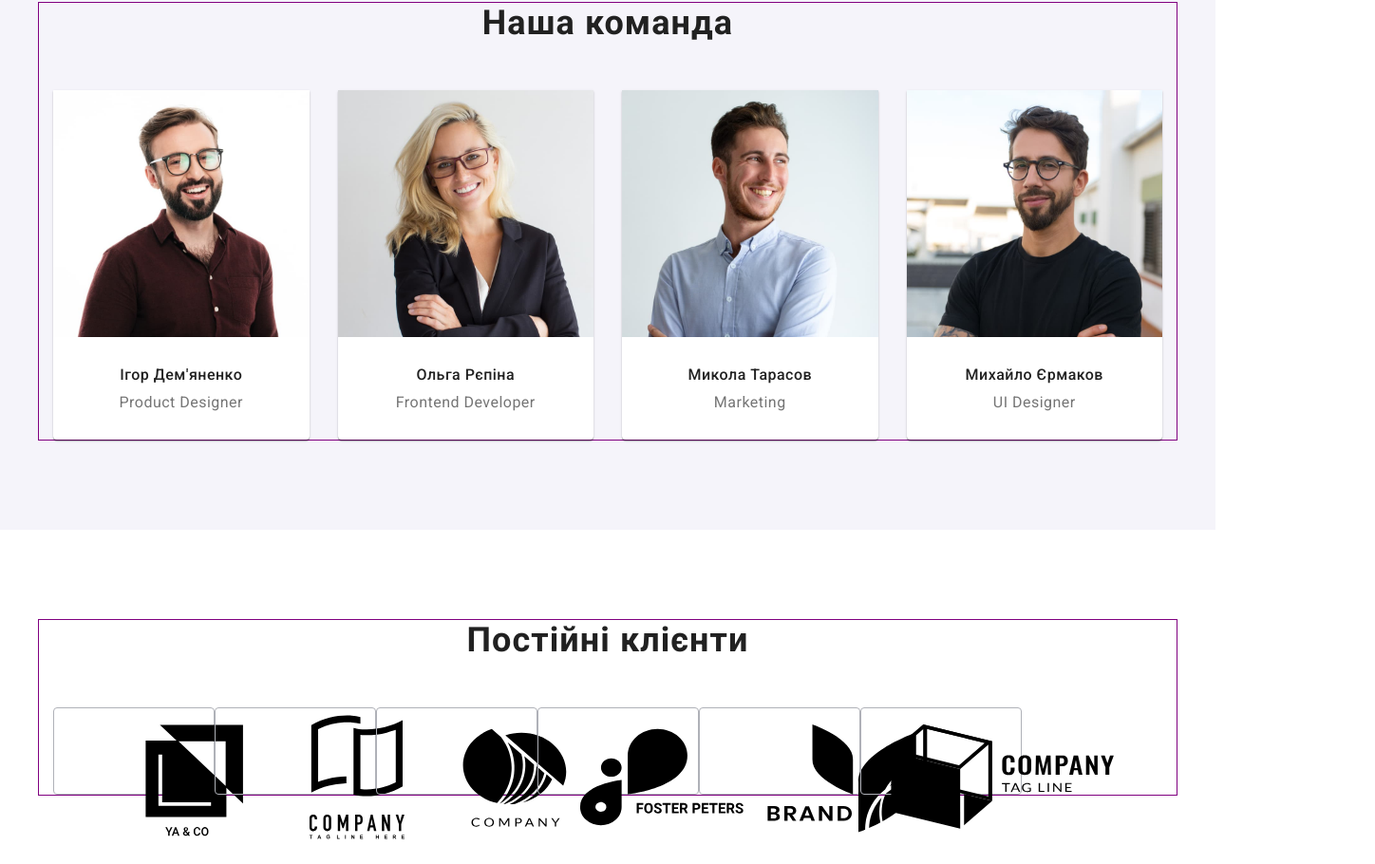
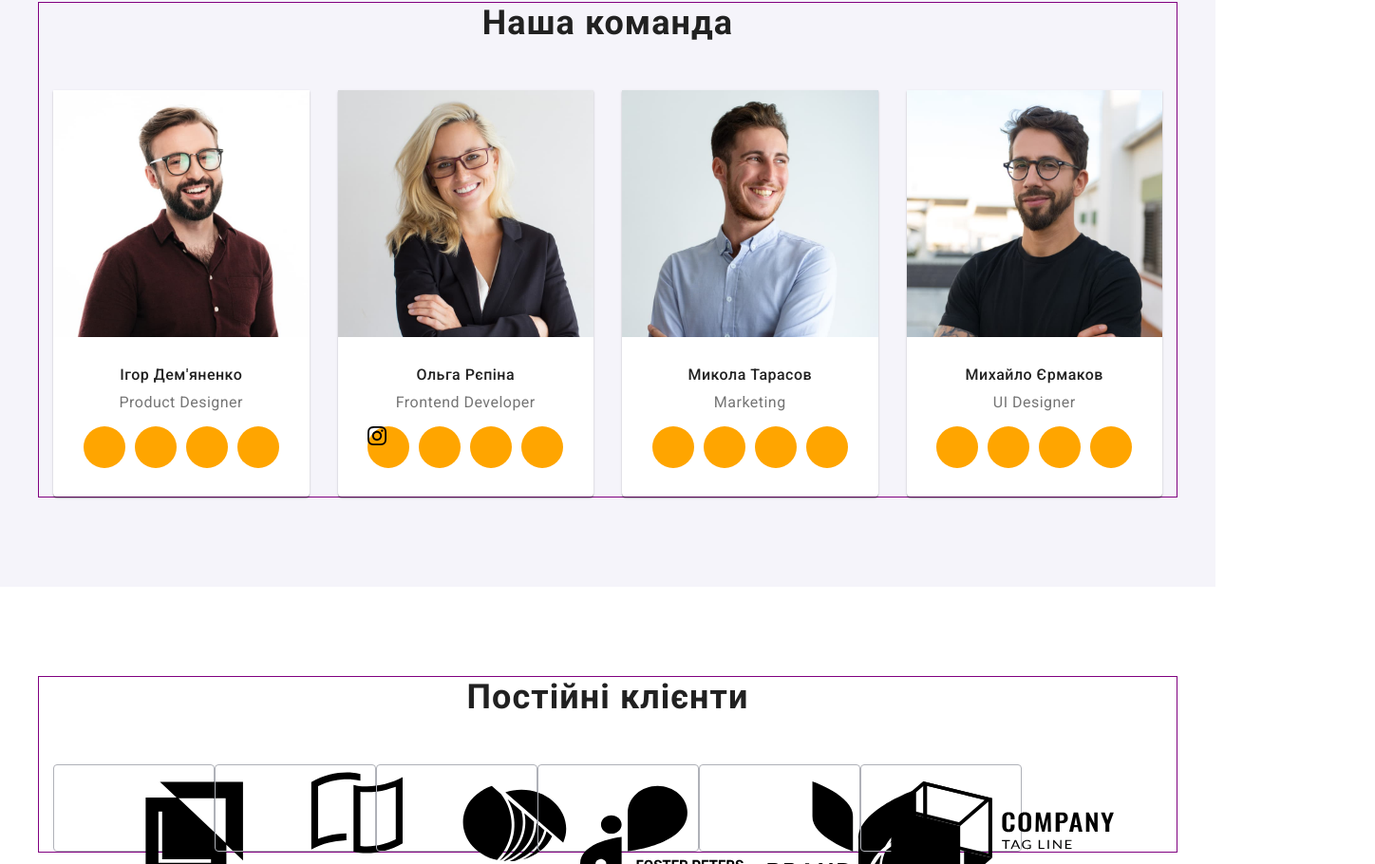
Before and after one commit to MariannaOrlovych/goit-markup-hw-04, a plain HTML site: page index.html in a window 1280 px wide. Shown: the part 1546-2456 px from the top of the page at 95% size, 1448 px wide, since content can reach past the window. Drawn offline with nearby package versions, Linux system fonts and the light colour scheme.

Commit message:
додає лішки в соц.мережах

```diff
--- a/css/styles.css
+++ b/css/styles.css
@@ -222,7 +222,9 @@ address{
     background-image: linear-gradient(to right, rgba(47, 48, 58, 0.4),rgba(47, 48, 58, 0.4)), url(../images/hero.jpg);
     background-repeat: no-repeat;
     background-position: center;
-    background-size: 1600px;
+    background-size: cover;
+    max-width: 1600px;
+    margin: 0 auto;
 }
 
 .hero-title {
@@ -330,7 +332,6 @@ address{
 }
 
 
-
 .team-item{
     background-color: var(--primary-backgraund-color);
     box-shadow: 0px 1px 3px rgba(0, 0, 0, 0.12), 0px 1px 1px rgba(0, 0, 0, 0.14), 0px 2px 1px rgba(0, 0, 0, 0.2);
@@ -365,8 +366,23 @@ address{
     text-align: center;
     letter-spacing: 0.03em;
     color: var(--primary-text-color);
+    margin-bottom: 16px;
 }
 
+.team-icon{
+    display: flex;
+    justify-content: center;
+    gap: 10px;
+}
+
+.team-soc-link{
+    width: 44px;
+    height: 44px;
+    border-radius: 50%;
+    background-color: orange;
+    /* background-color: var(--primary-backgraund-color); */
+    display: block;
+}
 
 /* ----------------REGULAR_CUSTOMERS----------------- */
 
@@ -393,7 +409,6 @@ address{
 }
 
 .customer-icons{
-    background-image: ;
 
 }
 
--- a/index.html
+++ b/index.html
@@ -93,6 +93,28 @@
                       <div class="team-item-list">
                          <h3 class="team-item-title">Ігор Дем'яненко</h3>
                          <p class="team-after-title">Product Designer</p>
+                         <ul class="team-icon list">
+                            <li class="team-icon-item">
+                                <a href="" class="team-soc-link link">
+                                    <svg class="team-cos-item"></svg>
+                                </a>
+                            </li>
+                            <li class="team-icon-item">
+                                <a href="" class="team-soc-link link">
+                                    <svg class="team-cos-item"></svg>
+                                </a>
+                            </li>
+                            <li class="team-icon-item">
+                                <a href="" class="team-soc-link link">
+                                    <svg class="team-cos-item"></svg>
+                                </a>
+                            </li>
+                            <li class="team-icon-item">
+                                <a href="" class="team-soc-link link">
+                                    <svg class="team-cos-item"></svg>
+                                </a>
+                            </li>
+                         </ul>
                       </div>
                 </li>
                 <li class="team-item">
@@ -102,6 +124,30 @@
                         <div class="team-item-list">
                             <h3 class="team-item-title">Ольга Рєпіна</h3>
                             <p class="team-after-title">Frontend Developer</p>
+                            <ul class="team-icon list">
+                                <li class="team-icon-item">
+                                    <a href="" class="team-soc-link link">
+                                        <svg class="team-cos-item" width="20" height="20">
+                                            <use href="./images/icons.svg#icon-instagram"></use>
+                                        </svg>
+                                    </a>
+                                </li>
+                                <li class="team-icon-item" width="20" height="20">
+                                    <a href="" class="team-soc-link link">
+                                        <svg class="team-cos-item"></svg>
+                                    </a>
+                                </li>
+                                <li class="team-icon-item" width="20" height="20">
+                                    <a href="" class="team-soc-link link">
+                                        <svg class="team-cos-item"></svg>
+                                    </a>
+                                </li>
+                                <li class="team-icon-item" width="20" height="20">
+                                    <a href="" class="team-soc-link link">
+                                        <svg class="team-cos-item"></svg>
+                                    </a>
+                                </li>
+                            </ul>
                         </div>
                 </li>
                 <li class="team-item">
@@ -111,6 +157,28 @@
                         <div class="team-item-list">
                             <h3 class="team-item-title">Микола Тарасов</h3>
                             <p class="team-after-title">Marketing</p>
+                            <ul class="team-icon list">
+                                <li class="team-icon-item">
+                                    <a href="" class="team-soc-link link">
+                                        <svg class="team-cos-item"></svg>
+                                    </a>
+                                </li>
+                                <li class="team-icon-item">
+                                    <a href="" class="team-soc-link link">
+                                        <svg class="team-cos-item"></svg>
+                                    </a>
+                                </li>
+                                <li class="team-icon-item">
+                                    <a href="" class="team-soc-link link">
+                                        <svg class="team-cos-item"></svg>
+                                    </a>
+                                </li>
+                                <li class="team-icon-item">
+                                    <a href="" class="team-soc-link link">
+                                        <svg class="team-cos-item"></svg>
+                                    </a>
+                                </li>
+                            </ul>
                         </div>
                 </li>
                 <li class="team-item">
@@ -120,6 +188,28 @@
                         <div class="team-item-list">
                             <h3 class="team-item-title">Михайло Єрмаков</h3>
                             <p class="team-after-title">UI Designer</p>
+                           <ul class="team-icon list">
+                            <li class="team-icon-item">
+                                <a href="" class="team-soc-link link">
+                                    <svg class="team-cos-item"></svg>
+                                </a>
+                            </li>
+                            <li class="team-icon-item">
+                                <a href="" class="team-soc-link link">
+                                    <svg class="team-cos-item"></svg>
+                                </a>
+                            </li>
+                            <li class="team-icon-item">
+                                <a href="" class="team-soc-link link">
+                                    <svg class="team-cos-item"></svg>
+                                </a>
+                            </li>
+                            <li class="team-icon-item">
+                                <a href="" class="team-soc-link link">
+                                    <svg class="team-cos-item"></svg>
+                                </a>
+                            </li>
+                           </ul>
                         </div>
                 </li>
             </ul>
```
